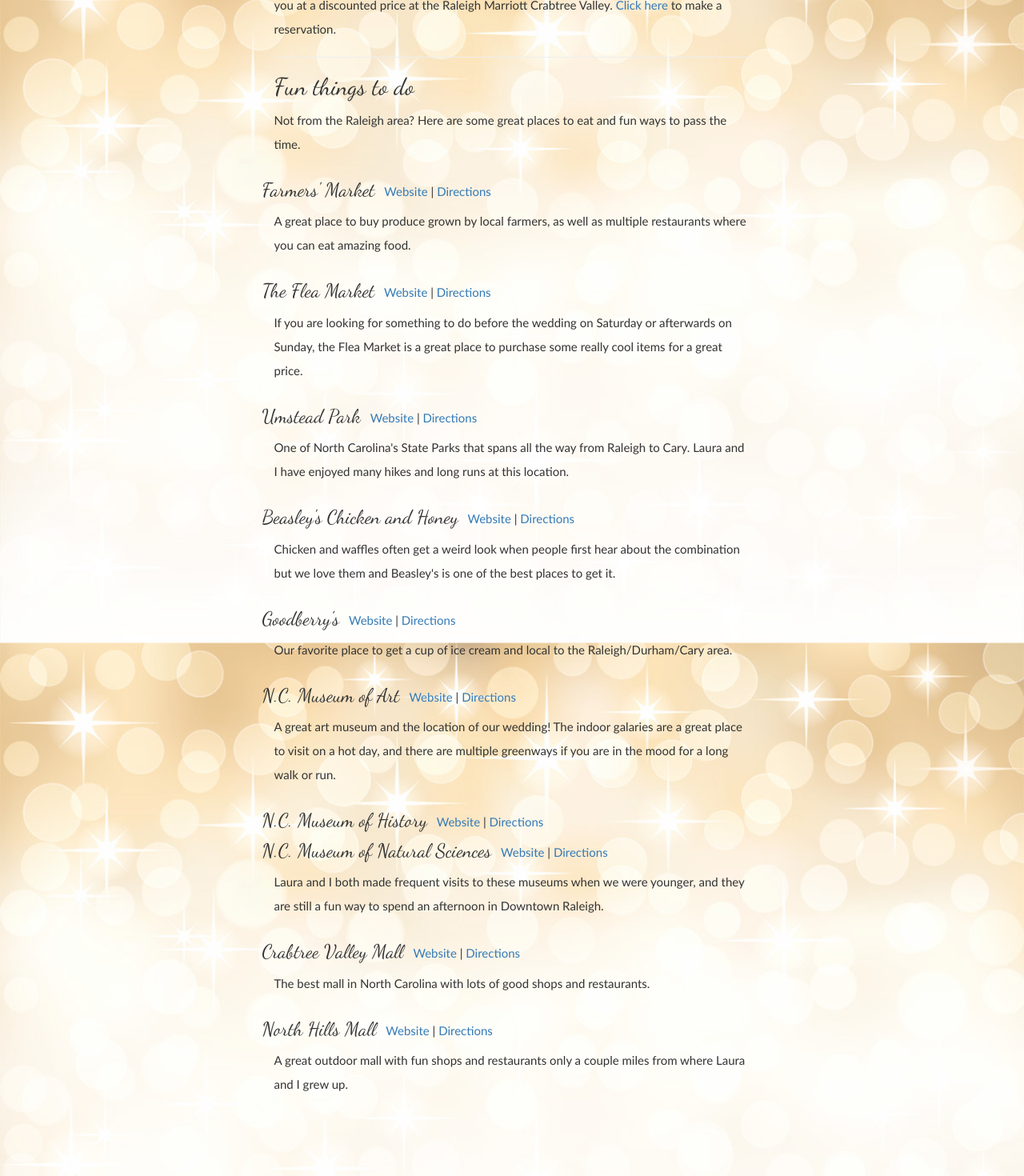
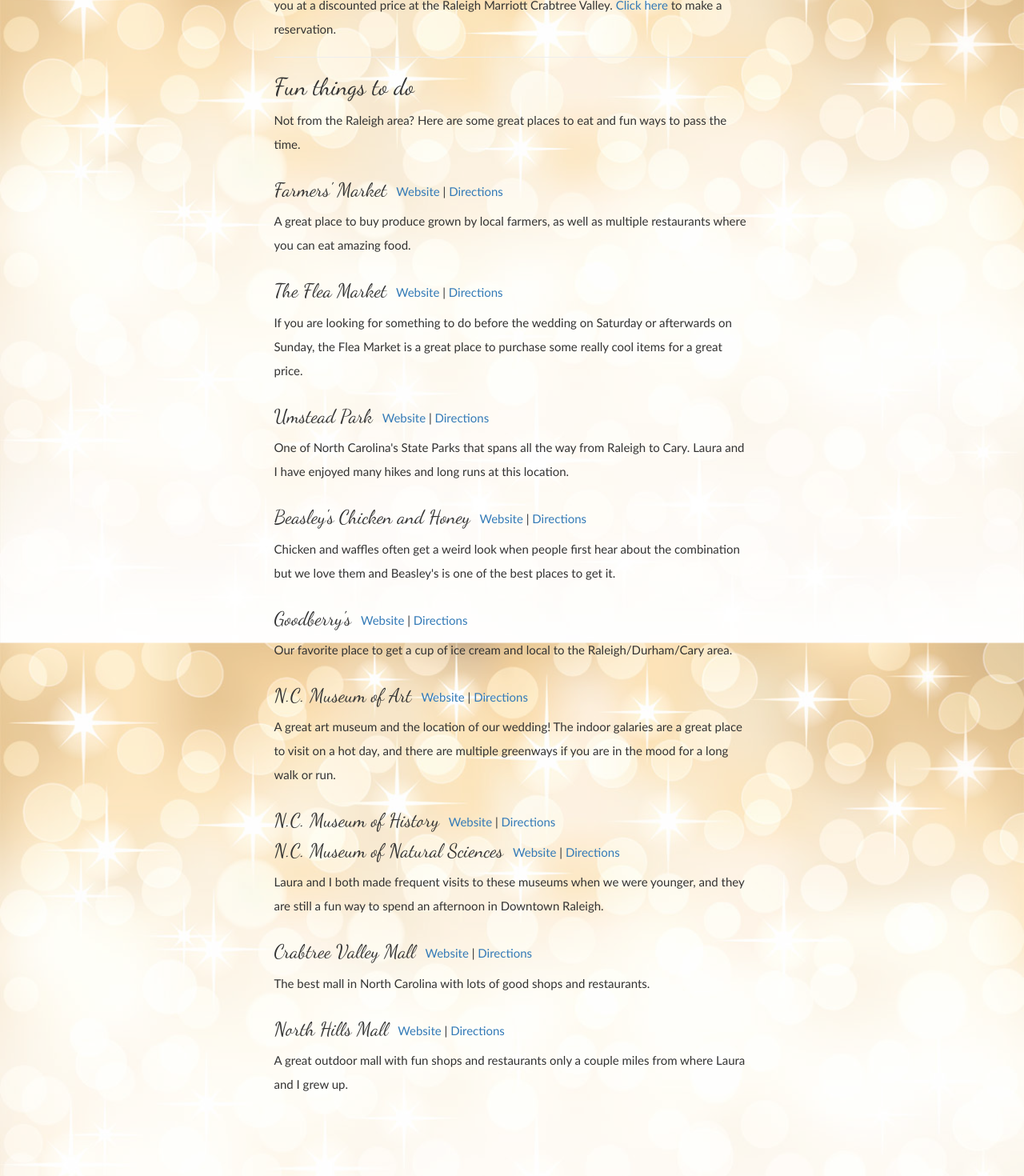
Before and after one commit to dayton-bobbitt/wedding, an Angular app: page /travel-info in a window 1280 px wide. Shown: the part 788-2258 px from the top of the page at 80% size. Built offline with nearby package versions, Linux system fonts and the light colour scheme; a web font is replaced by a local one.

Commit message:
Remove padding issues caused by bootstrap row

```diff
--- a/src/app/travel-info/travel-info.component.html
+++ b/src/app/travel-info/travel-info.component.html
@@ -13,7 +13,7 @@
     <p>Not from the Raleigh area? Here are some great places to eat and fun ways to pass the time.</p>
 
     <section class="things-to-do">
-      <header class="row">
+      <header>
         <h3 class="display--inline-block">Farmers' Market</h3>
         <span class="display--inline-block">
           <a href="http://www.godowntownraleigh.com/farmers-market" target="_blank">Website</a> |
@@ -27,7 +27,7 @@
     </section>
 
     <section class="things-to-do">
-      <header class="row">
+      <header>
         <h3 class="display--inline-block">The Flea Market</h3>
         <span class="display--inline-block">
           <a href="http://www.raleighfleamarket.net/" target="_blank">Website</a> |
@@ -42,7 +42,7 @@
     </section>
 
     <section class="things-to-do">
-      <header class="row">
+      <header>
         <h3 class="display--inline-block">Umstead Park</h3>
         <span class="display--inline-block">
           <a href="https://www.ncparks.gov/william-b-umstead-state-park" target="_blank">Website</a> |
@@ -56,7 +56,7 @@
     </section>
 
     <section class="things-to-do">
-      <header class="row">
+      <header>
         <h3 class="display--inline-block">Beasley's Chicken and Honey</h3>
         <span class="display--inline-block">
           <a href="http://ac-restaurants.com/beasleys/" target="_blank">Website</a> |
@@ -70,7 +70,7 @@
     </section>
 
     <section class="things-to-do">
-      <header class="row">
+      <header>
         <h3 class="display--inline-block">Goodberry's</h3>
         <span class="display--inline-block">
           <a href="http://www.goodberrys.com" target="_blank">Website</a> |
@@ -83,7 +83,7 @@
     </section>
 
     <section class="things-to-do">
-      <header class="row">
+      <header>
         <h3 class="display--inline-block">N.C. Museum of Art</h3>
         <span class="display--inline-block">
           <a href="http://ncartmuseum.org" target="_blank">Website</a> |
@@ -98,7 +98,7 @@
     </section>
 
     <section class="things-to-do">
-      <header class="row">
+      <header>
         <h3 class="display--inline-block">N.C. Museum of History</h3>
         <span class="display--inline-block">
           <a href="http://ncmuseumofhistory.org" target="_blank">Website</a> |
@@ -117,7 +117,7 @@
     </section>
 
     <section class="things-to-do">
-      <header class="row">
+      <header>
         <h3 class="display--inline-block">Crabtree Valley Mall</h3>
         <span class="display--inline-block">
           <a href="https://crabtree-valley-mall.com" target="_blank">Website</a> |
@@ -130,7 +130,7 @@
     </section>
 
     <section class="things-to-do">
-      <header class="row">
+      <header>
         <h3 class="display--inline-block">North Hills Mall</h3>
         <span class="display--inline-block">
           <a href="http://visitnorthhills.com" target="_blank">Website</a> |
```
